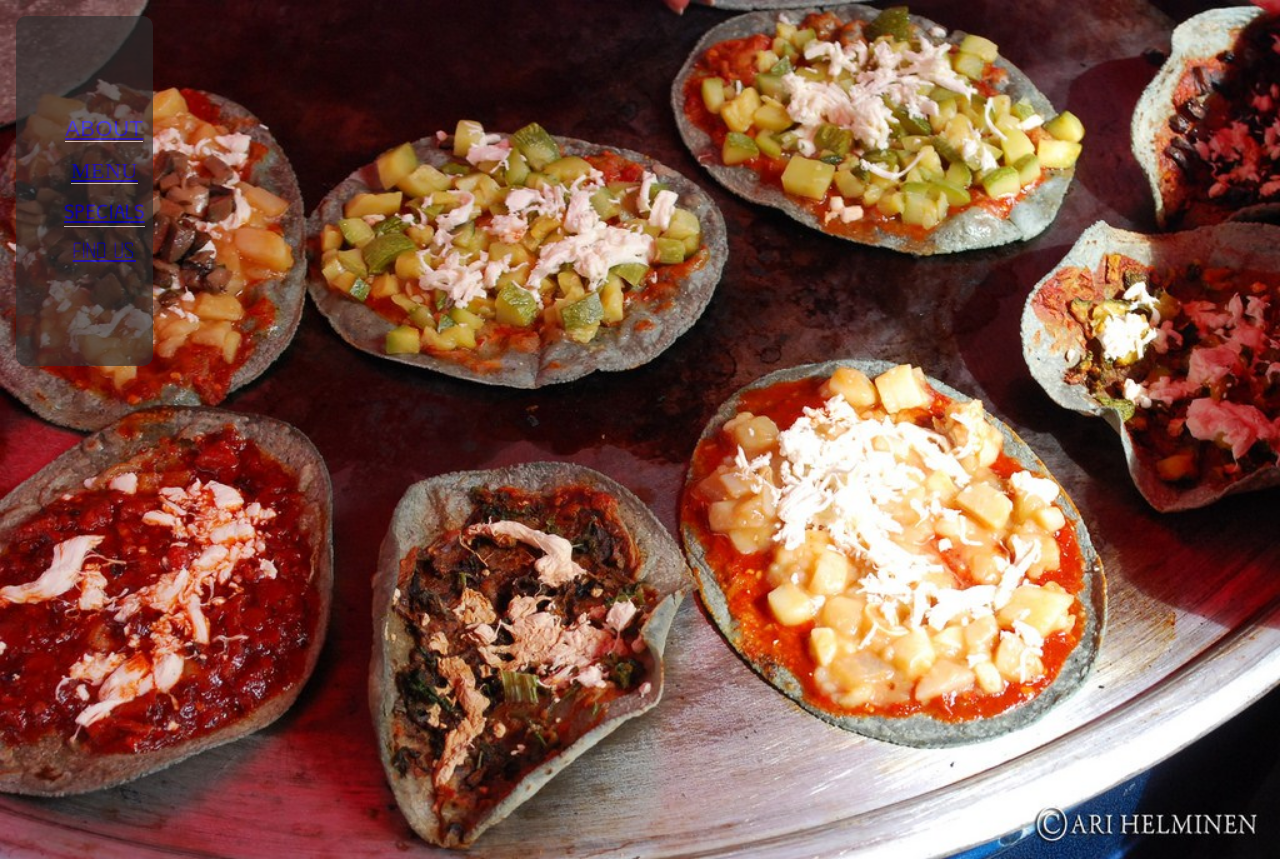
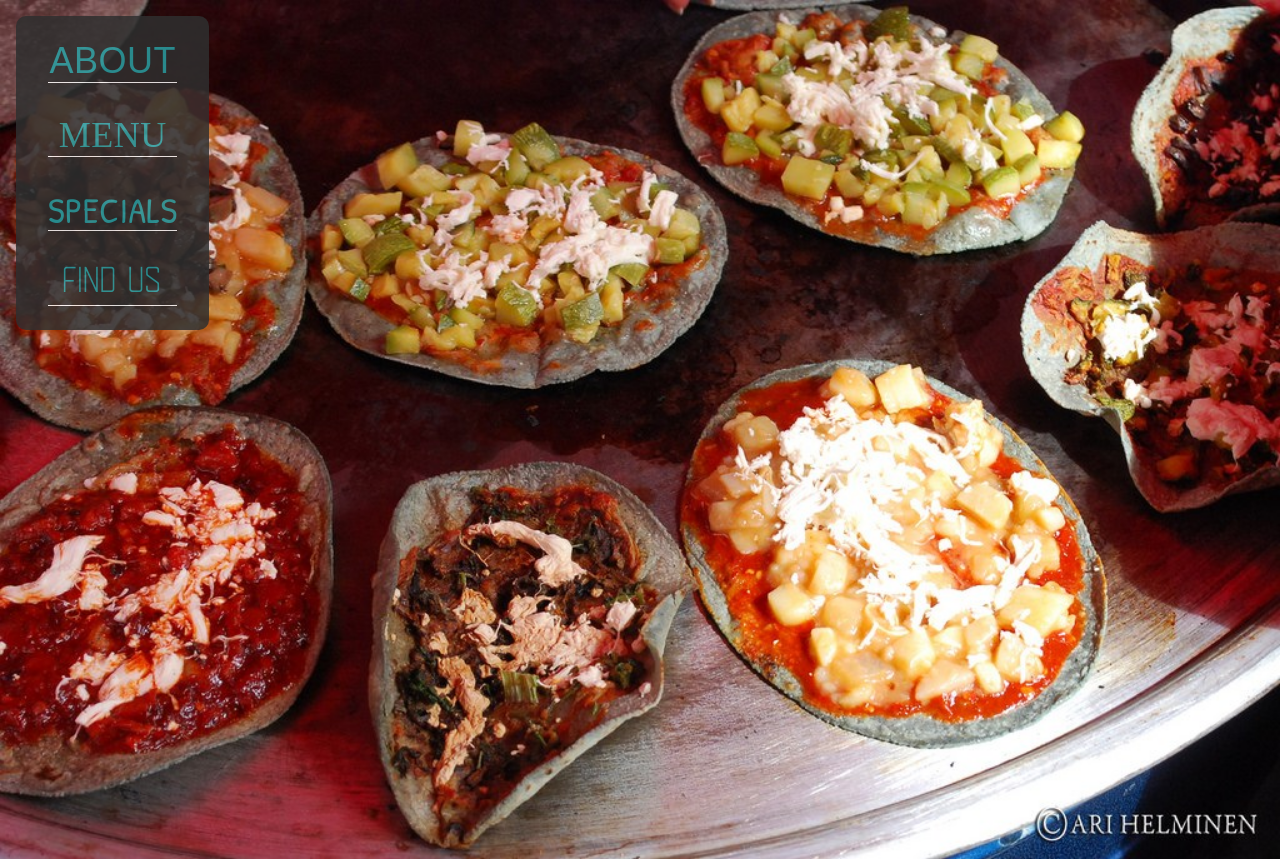
Before and after one commit to novustacos/novustacos, a website: page index.html in a window 1280 px wide. Shown: the top 859 px of the page. Drawn offline with nearby package versions, Linux system fonts and the light colour scheme.

Commit message:
desktop nav adjustents made larger

```diff
--- a/assets/index.css
+++ b/assets/index.css
@@ -307,17 +307,19 @@ color: #2BA1A5;
   }
 
   .content {
+    align-self: flex-end;
+    flex-grow: 4;
     display: flex;
     flex-direction: column;
     margin: 0 1rem;
-    padding:0 0 0 205px;
+    padding:0;
   }
 
   .sidebar {
-    /*position: fixed;*/
+    align-self: flex-start;
     top: 0; left: 0;
-    width:200px;
-    height: 100%;
+    flex-grow: 1
+   /*height: 100%;*/
     background:#2f2f2f;
     opacity: 0.85;
     overflow-x: hidden;
@@ -344,28 +346,36 @@ color: #2BA1A5;
     flex-direction: column;
     z-index: 999;
     position: fixed;
-    height: 350px;
+    height: 250px;
     background-color: #2f2f2f;
-    opacity: .65;
+    opacity: .85;
     border-radius: 10px;
     margin-left: 1rem;
     justify-content: center;
     list-style: none;
+		text-align: center;
+		padding: 2rem;
   }
 
   .nav-link_large {
-    font-size: 22px;
-    padding: .5rem;
-    align-self: center;
-    text-align: center;
-    color: #2BA1A5;
+    font-size: 36px;
+    padding-left:0;
+		padding-top: 2rem;
+		border-bottom: 1px solid white;
+		width: 100%;
   }
 
   .link-border_large{
     margin: 1rem 0;
-    border-bottom: 1px solid white;
+		color: #2ba1a5;
+		text-decoration: none;
 
   }
+
+	.nav-about-large {
+		padding-top: 0;
+		margin:0
+	}
 
   .footer {
   	display: flex;
--- a/index.html
+++ b/index.html
@@ -27,10 +27,10 @@
   <!-- </section> -->
   <div class="largenav">
     <ul class="nav-list_large">
-      <li class="nav-link_large nav-about"><a href="#about" class="link-border_large">ABOUT</a></li>
+      <li class="nav-link_large nav-about nav-about-large"><a href="#about" class="link-border_large">ABOUT</a></li>
       <li class="nav-link_large nav-menu"><a href="#menu" class="link-border_large">MENU</a></li>
       <li class="nav-link_large nav-specials"><a href="#specials" class="link-border_large">SPECIALS</a></li>
-      <li class="nav-link_large nav-findus"><a href="#findus">FIND US!</a></li>
+      <li class="nav-link_large nav-findus"><a href="#findus" class="link-border_large">FIND US!</a></li>
     </ul>
   </div>
   <div class="nav-background">
```
